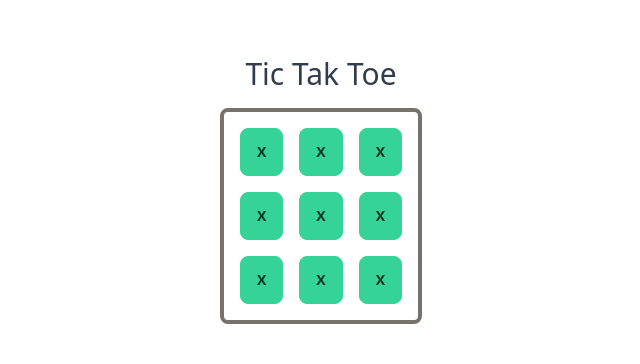
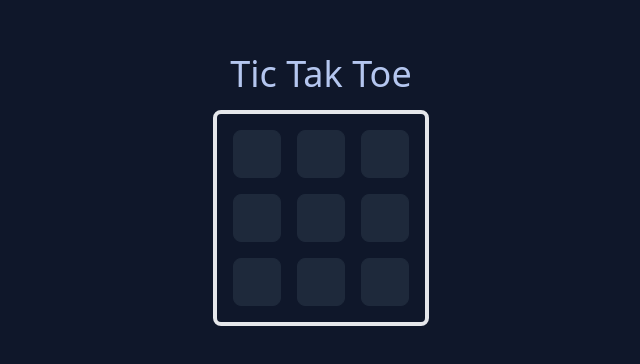
Before and after one commit to KishanMandora/tic-tac-toe, a React (Create React App) app: page / in a window 1280 px wide. Shown: the part 210-574 px from the top of the page, without its empty margins (319-959 px from the left). Built offline with nearby package versions, Linux system fonts and the light colour scheme.

Commit message:
feat: add value to box on user click

```diff
--- a/src/App.js
+++ b/src/App.js
@@ -1,9 +1,24 @@
+import { useState } from "react";
 import "./App.css";
 
-function RenderSquare() {
+function RenderSquare({ i }) {
+  const [squares, setSquares] = useState(Array(9).fill(null));
+
+  const selectSquare = (i) => {
+    if (squares[i]) {
+      return;
+    }
+    const squaresCopy = [...squares];
+    squaresCopy[i] = "X";
+    setSquares(squaresCopy);
+  };
+
   return (
-    <button className="btn btn-success">
-      <span> X </span>
+    <button
+      className={`btn w-12 btn-violet-500 ${squares[i] ? "btn-warning" : ""}`}
+      onClick={() => selectSquare(i)}
+    >
+      <span className="font-black text-lg"> {squares[i]} </span>
     </button>
   );
 }
@@ -11,22 +26,22 @@ function RenderSquare() {
 function App() {
   return (
     <section className="w-full h-screen flex flex-col justify-center items-center">
-      <h2 className="text-3xl mb-4"> Tic Tak Toe </h2>
-      <div className="p-4 flex flex-col gap-4 border-4 border-solid border-stone-500 rounded-lg">
+      <h2 className="text-4xl mb-4"> Tic Tak Toe </h2>
+      <div className="p-4 flex flex-col gap-4 border-4 border-solid rounded-lg">
         <div className="flex gap-4">
-          <RenderSquare />
-          <RenderSquare />
-          <RenderSquare />
+          <RenderSquare i={0} />
+          <RenderSquare i={1} />
+          <RenderSquare i={2} />
         </div>
         <div className="flex gap-4">
-          <RenderSquare />
-          <RenderSquare />
-          <RenderSquare />
+          <RenderSquare i={3} />
+          <RenderSquare i={4} />
+          <RenderSquare i={5} />
         </div>
         <div className="flex gap-4">
-          <RenderSquare />
-          <RenderSquare />
-          <RenderSquare />
+          <RenderSquare i={6} />
+          <RenderSquare i={7} />
+          <RenderSquare i={8} />
         </div>
       </div>
     </section>
--- a/tailwind.config.js
+++ b/tailwind.config.js
@@ -7,12 +7,12 @@ module.exports = {
   plugins: [require("daisyui")],
   daisyui: {
     styled: true,
-    themes: ["emerald"],
+    themes: ["night"],
     base: true,
     utils: true,
     logs: true,
     rtl: false,
     prefix: "",
-    darkTheme: "emerald",
+    darkTheme: "night",
   },
 };
```
